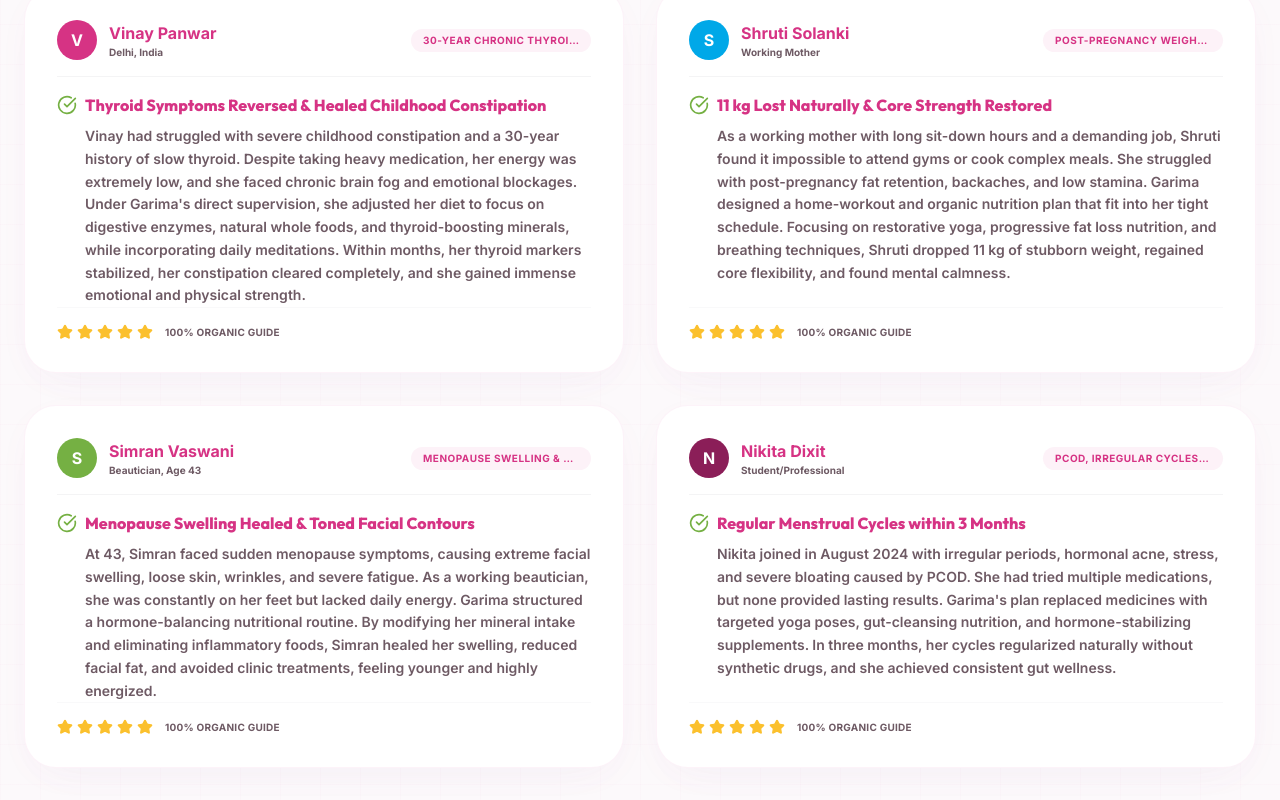
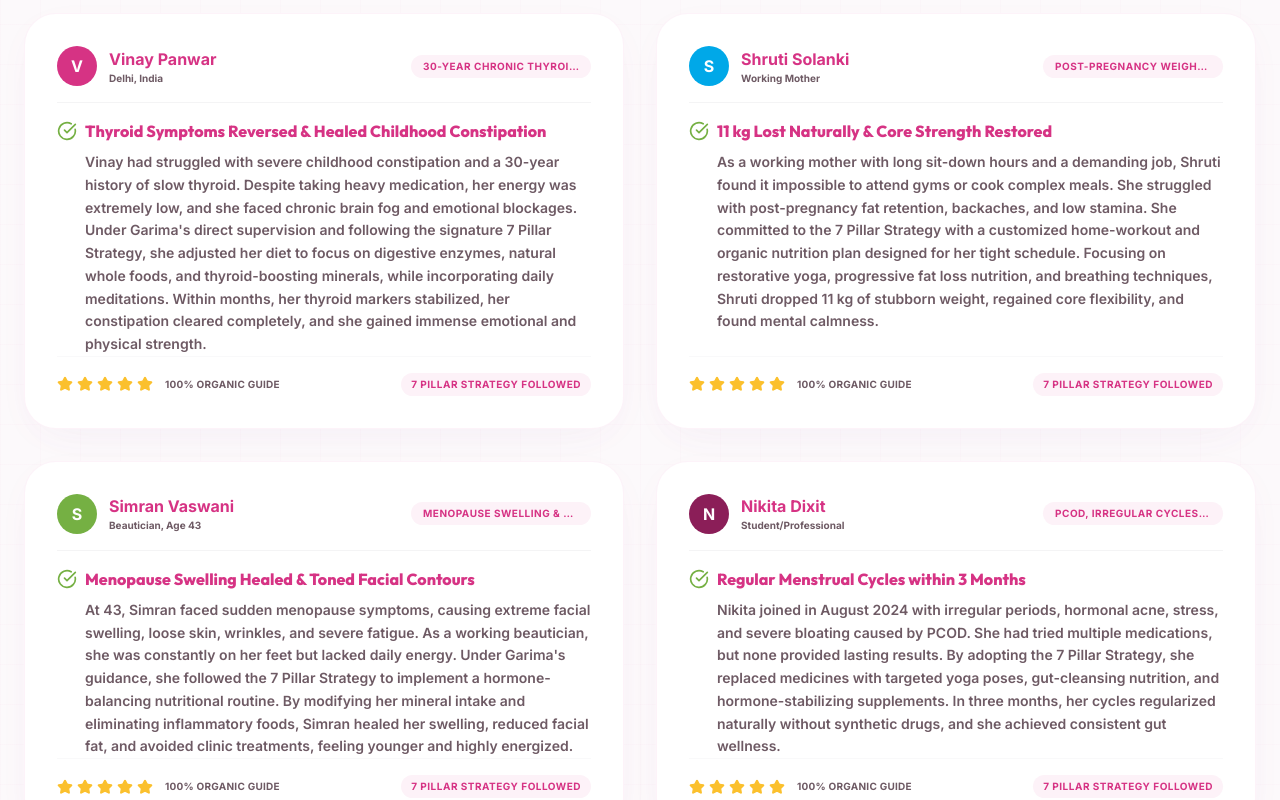
Before and after one commit to ANKITKUMAR1809/glowwithgarima, a Next.js app: page /testimonials in a window 1280 px wide. Shown: the part 1120-1920 px from the top of the page. Built offline with nearby package versions, Linux system fonts and the light colour scheme.

Commit message:
feat: implement Testimonials component and dedicated testimonial display page

```diff
--- a/src/app/page.js
+++ b/src/app/page.js
@@ -74,7 +74,7 @@ export default function Home() {
             <div className="grid grid-cols-3 gap-6 pt-6 border-t border-pink-100/60 max-w-md">
               <div>
                 <span className="font-display font-extrabold text-2xl md:text-3xl text-primary block">1100+</span>
-                <span className="text-xs text-text-muted font-bold">Happy Clients</span>
+                <span className="text-xs text-text-muted font-bold">Clients Across Globe</span>
               </div>
               <div>
                 <span className="font-display font-extrabold text-2xl md:text-3xl text-secondary block">4000+</span>
@@ -82,7 +82,7 @@ export default function Home() {
               </div>
               <div>
                 <span className="font-display font-extrabold text-2xl md:text-3xl text-accent block">5+</span>
-                <span className="text-xs text-text-muted font-bold">Years Exp.</span>
+                <span className="text-xs text-text-muted font-bold">Years Experience</span>
               </div>
             </div>
           </motion.div>
--- a/src/app/testimonials/page.js
+++ b/src/app/testimonials/page.js
@@ -15,7 +15,7 @@ export default function TestimonialsPage() {
       location: "Delhi, India",
       condition: "30-Year Chronic Thyroid & Constipation",
       result: "Thyroid Symptoms Reversed & Healed Childhood Constipation",
-      details: "Vinay had struggled with severe childhood constipation and a 30-year history of slow thyroid. Despite taking heavy medication, her energy was extremely low, and she faced chronic brain fog and emotional blockages. Under Garima's direct supervision, she adjusted her diet to focus on digestive enzymes, natural whole foods, and thyroid-boosting minerals, while incorporating daily meditations. Within months, her thyroid markers stabilized, her constipation cleared completely, and she gained immense emotional and physical strength.",
+      details: "Vinay had struggled with severe childhood constipation and a 30-year history of slow thyroid. Despite taking heavy medication, her energy was extremely low, and she faced chronic brain fog and emotional blockages. Under Garima's direct supervision and following the signature 7 Pillar Strategy, she adjusted her diet to focus on digestive enzymes, natural whole foods, and thyroid-boosting minerals, while incorporating daily meditations. Within months, her thyroid markers stabilized, her constipation cleared completely, and she gained immense emotional and physical strength.",
       avatar: "V",
       avatarBg: "bg-primary text-white"
     },
@@ -24,7 +24,7 @@ export default function TestimonialsPage() {
       location: "Working Mother",
       condition: "Post-Pregnancy Weight & Sedentary Routine",
       result: "11 kg Lost Naturally & Core Strength Restored",
-      details: "As a working mother with long sit-down hours and a demanding job, Shruti found it impossible to attend gyms or cook complex meals. She struggled with post-pregnancy fat retention, backaches, and low stamina. Garima designed a home-workout and organic nutrition plan that fit into her tight schedule. Focusing on restorative yoga, progressive fat loss nutrition, and breathing techniques, Shruti dropped 11 kg of stubborn weight, regained core flexibility, and found mental calmness.",
+      details: "As a working mother with long sit-down hours and a demanding job, Shruti found it impossible to attend gyms or cook complex meals. She struggled with post-pregnancy fat retention, backaches, and low stamina. She committed to the 7 Pillar Strategy with a customized home-workout and organic nutrition plan designed for her tight schedule. Focusing on restorative yoga, progressive fat loss nutrition, and breathing techniques, Shruti dropped 11 kg of stubborn weight, regained core flexibility, and found mental calmness.",
       avatar: "S",
       avatarBg: "bg-secondary text-white"
     },
@@ -33,7 +33,7 @@ export default function TestimonialsPage() {
       location: "Beautician, Age 43",
       condition: "Menopause Swelling & Loose Skin",
       result: "Menopause Swelling Healed & Toned Facial Contours",
-      details: "At 43, Simran faced sudden menopause symptoms, causing extreme facial swelling, loose skin, wrinkles, and severe fatigue. As a working beautician, she was constantly on her feet but lacked daily energy. Garima structured a hormone-balancing nutritional routine. By modifying her mineral intake and eliminating inflammatory foods, Simran healed her swelling, reduced facial fat, and avoided clinic treatments, feeling younger and highly energized.",
+      details: "At 43, Simran faced sudden menopause symptoms, causing extreme facial swelling, loose skin, wrinkles, and severe fatigue. As a working beautician, she was constantly on her feet but lacked daily energy. Under Garima's guidance, she followed the 7 Pillar Strategy to implement a hormone-balancing nutritional routine. By modifying her mineral intake and eliminating inflammatory foods, Simran healed her swelling, reduced facial fat, and avoided clinic treatments, feeling younger and highly energized.",
       avatar: "S",
       avatarBg: "bg-accent text-white"
     },
@@ -42,7 +42,7 @@ export default function TestimonialsPage() {
       location: "Student/Professional",
       condition: "PCOD, Irregular Cycles & Gut Inflammation",
       result: "Regular Menstrual Cycles within 3 Months",
-      details: "Nikita joined in August 2024 with irregular periods, hormonal acne, stress, and severe bloating caused by PCOD. She had tried multiple medications, but none provided lasting results. Garima's plan replaced medicines with targeted yoga poses, gut-cleansing nutrition, and hormone-stabilizing supplements. In three months, her cycles regularized naturally without synthetic drugs, and she achieved consistent gut wellness.",
+      details: "Nikita joined in August 2024 with irregular periods, hormonal acne, stress, and severe bloating caused by PCOD. She had tried multiple medications, but none provided lasting results. By adopting the 7 Pillar Strategy, she replaced medicines with targeted yoga poses, gut-cleansing nutrition, and hormone-stabilizing supplements. In three months, her cycles regularized naturally without synthetic drugs, and she achieved consistent gut wellness.",
       avatar: "N",
       avatarBg: "bg-primary-dark text-white"
     }
@@ -86,7 +86,7 @@ export default function TestimonialsPage() {
             Verified Success Stories
           </h1>
           <p className="text-text-muted text-sm sm:text-base leading-relaxed font-semibold">
-            Read detailed diaries of real women who reversed chronic health markers and lost weight using natural nutrition and holistic yoga.
+            Read detailed diaries of our 1100+ clients across the globe who, backed by over 5+ years of coaching experience, reversed chronic conditions and lost weight by following our signature 7 Pillar Strategy.
           </p>
         </div>
 
@@ -175,13 +175,18 @@ export default function TestimonialsPage() {
                   </div>
                 </div>
 
-                <div className="flex items-center gap-1 text-accent-gold pt-4 border-t border-zinc-100/50">
+                <div className="flex flex-wrap items-center justify-between gap-3 pt-4 border-t border-zinc-100/50">
+                  <div className="flex items-center gap-1 text-accent-gold">
                     <Star className="w-4 h-4 fill-current" />
                     <Star className="w-4 h-4 fill-current" />
                     <Star className="w-4 h-4 fill-current" />
                     <Star className="w-4 h-4 fill-current" />
                     <Star className="w-4 h-4 fill-current" />
                     <span className="text-[10px] font-bold text-text-muted pl-2 uppercase tracking-wide">100% Organic Guide</span>
+                  </div>
+                  <span className="text-[10px] font-bold text-primary px-2.5 py-1 bg-pink-50 rounded-full uppercase tracking-wider">
+                    7 Pillar Strategy Followed
+                  </span>
                 </div>
               </motion.div>
             ))}
```
Also changed, not shown: src/app/components/Testimonials.js (+5 -5 lines). Lines whose indentation alone changed are shown as unchanged.
